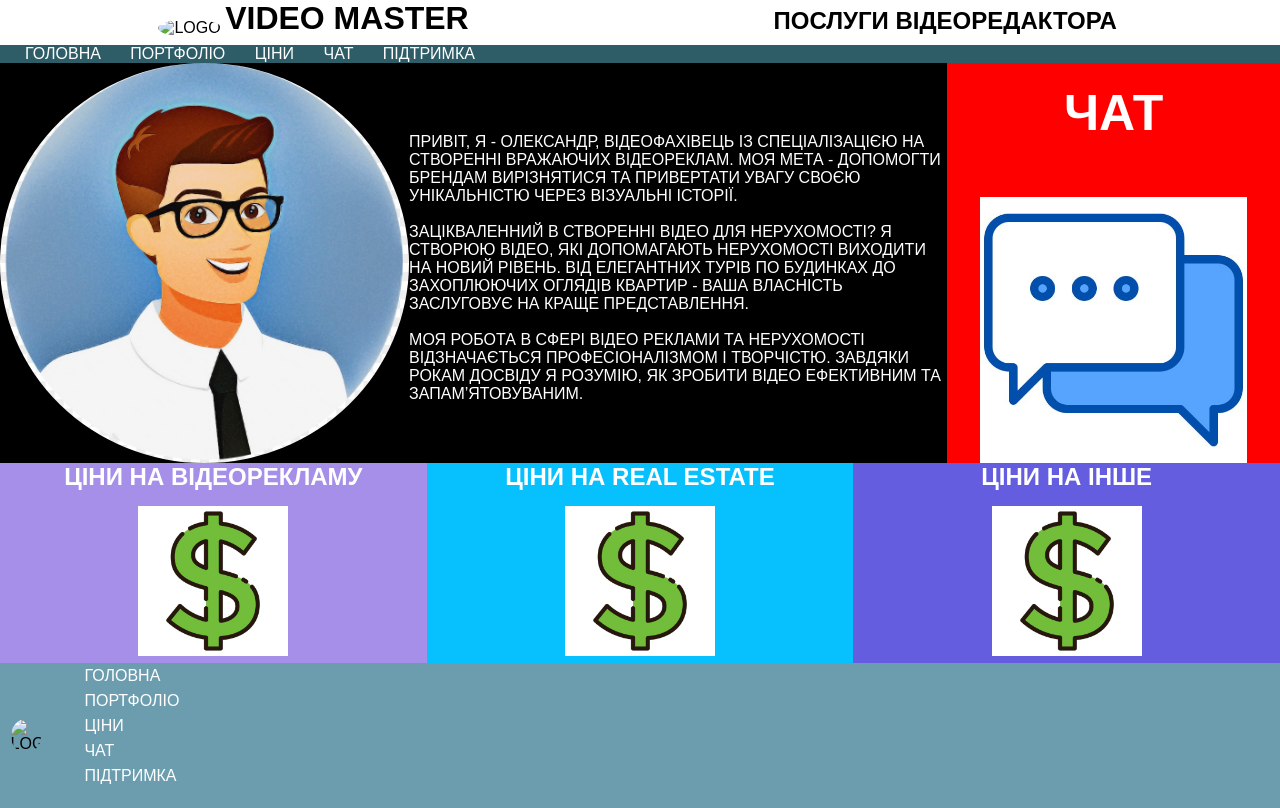
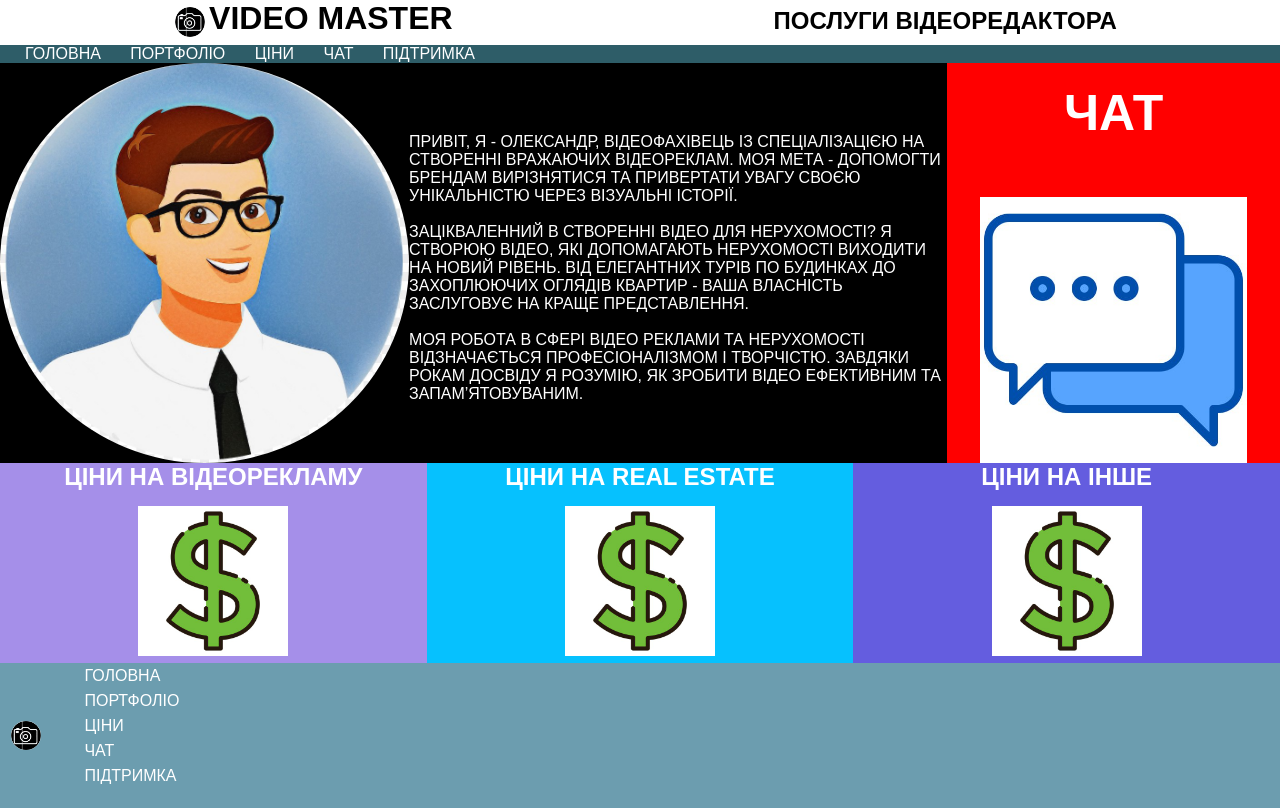
Before and after one commit to skyline90/lab_3_v2, a plain HTML site: page index.html in a window 1280 px wide. Drawn offline with Linux system fonts and the light colour scheme; the site is published under a folder, as on GitHub Pages, so addresses that start at the root find nothing.

Commit message:
Update index.html
delete slesh

```diff
--- a/index.html
+++ b/index.html
@@ -12,7 +12,7 @@
     <header>
         <div class="left_header">
             <div class="wrapper">
-                <img src="/img/logo.jpg" alt="logo" class="logo_img">
+                <img src="img/logo.jpg" alt="logo" class="logo_img">
                 <h1 class="name">VIDEO MASTER</h1>
             </div>
         </div>
@@ -67,7 +67,7 @@
     </main>
     <footer>
         <div class="footer__logo">
-            <img src="/img/logo.jpg" alt="logo" class="logo_img">
+            <img src="img/logo.jpg" alt="logo" class="logo_img">
         </div>
         <ul>
             <li><a href="#">Головна</a></li>
```
